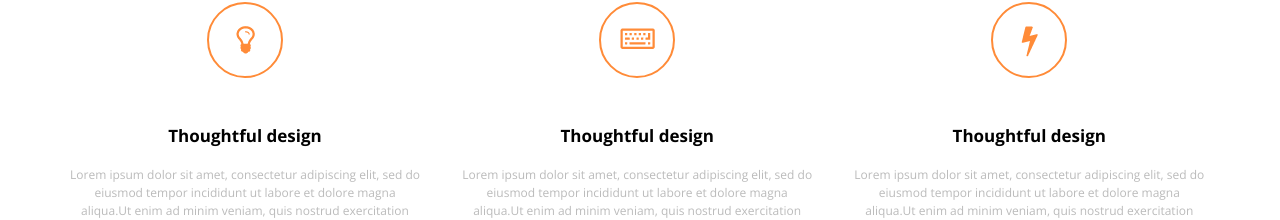
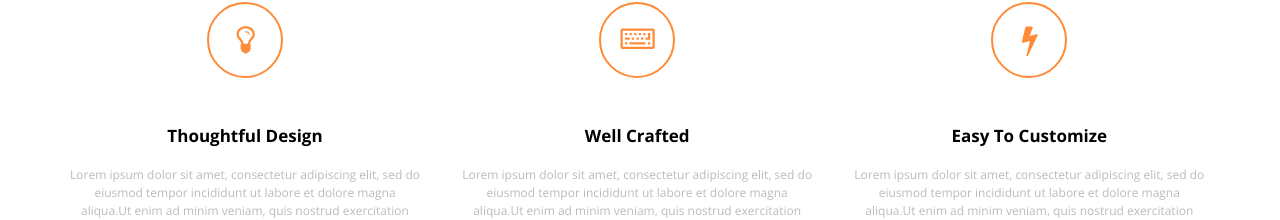
Before and after one commit to grischenko-v/axitlanding, a website: page app/index.html in a window 1280 px wide. Shown: the part 2830-3050 px from the top of the page. Drawn offline with nearby package versions, Linux system fonts and the light colour scheme.

Commit message:
corection in process section

```diff
--- a/app/index.html
+++ b/app/index.html
@@ -139,12 +139,12 @@
       	</div>
         <div class="item">
       		<div class="item-img"><img class = "kb" src="../img/keyboard.png"></div>
-      		<h2>Thoughtful design</h2>
+      		<h2>Well crafted</h2>
       		<p>Lorem ipsum dolor sit amet, consectetur adipiscing elit, sed do eiusmod tempor incididunt ut labore et dolore magna aliqua.Ut enim ad minim veniam, quis nostrud exercitation ullamco laboris nisi </p>
       	</div>
         <div class="item">
       		<div class="item-img"><img  src="../img/lightning.png"></div>
-      		<h2>Thoughtful design</h2>
+      		<h2>Easy to customize</h2>
       		<p>Lorem ipsum dolor sit amet, consectetur adipiscing elit, sed do eiusmod tempor incididunt ut labore et dolore magna aliqua.Ut enim ad minim veniam, quis nostrud exercitation ullamco laboris nisi </p>
       	</div>
       </div>
--- a/app/scss/_process.scss
+++ b/app/scss/_process.scss
@@ -37,6 +37,7 @@
        	font-weight: bold;
        	font-size: 17px;
        	line-height: 60px;
+            text-transform: capitalize;
        }
        p{
        	font-size: 12px;
```
Also changed, not shown: app/css/main.css.
